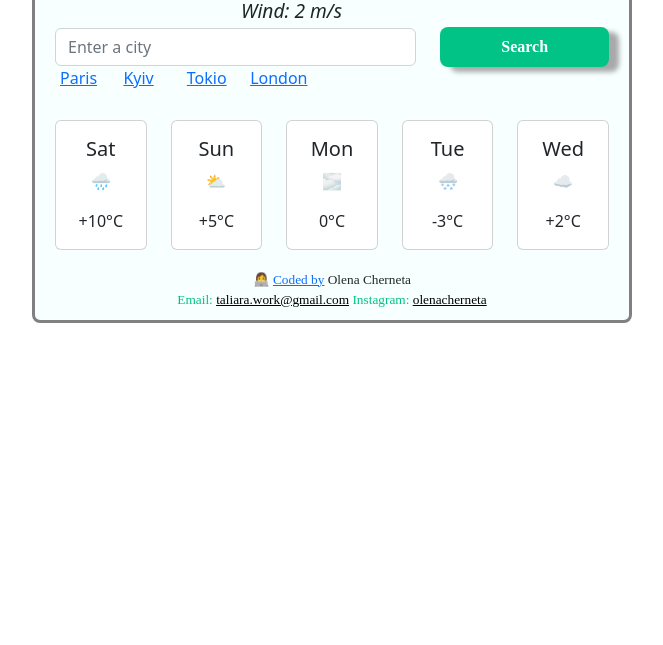
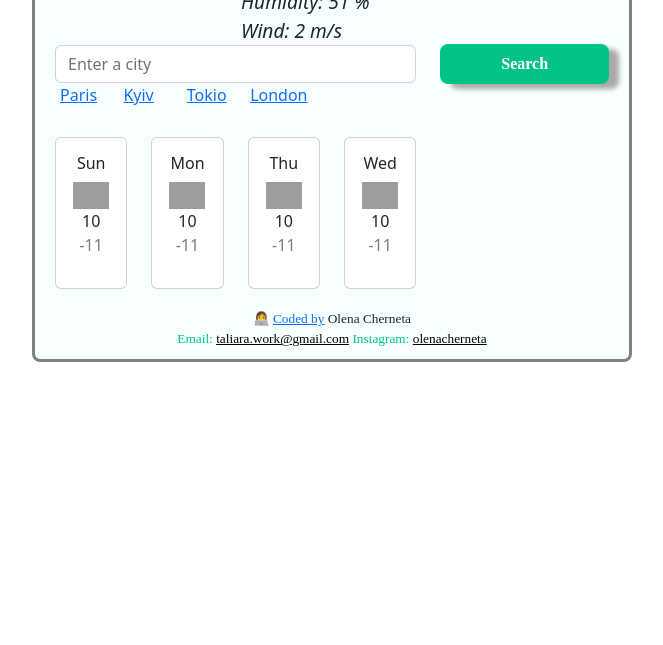
Before and after one commit to OlenaCherneta/Weather-App-Project, a plain HTML site: page index.html in a window 1280 px wide. Shown: the part 155-800 px from the top of the page, without its empty margins (308-971 px from the left). Drawn offline with nearby package versions, Linux system fonts and the light colour scheme; no server answers; grey boxes are pictures that could not be loaded; a web font is replaced by a local one.

Commit message:
Weather forecast and minimum temperature for the weather forecast added

```diff
--- a/index.html
+++ b/index.html
@@ -120,52 +120,9 @@
           </div>
         </div>
 
-        <div class="row align-items-start forcast">
-          <div class="col">
-            <div class="card">
-              <div class="card-body">
-                <h5 class="card-title">Sat</h5>
-                <p class="card-text">🌧️</p>
-                <p class="card-text">+10°C</p>
-              </div>
-            </div>
-          </div>
-          <div class="col">
-            <div class="card">
-              <div class="card-body">
-                <h5 class="card-title">Sun</h5>
-                <p class="card-text">⛅</p>
-                <p class="card-text">+5°C</p>
-              </div>
-            </div>
-          </div>
-          <div class="col">
-            <div class="card">
-              <div class="card-body">
-                <h5 class="card-title">Mon</h5>
-                <p class="card-text">🌫️</p>
-                <p class="card-text">0°C</p>
-              </div>
-            </div>
-          </div>
-          <div class="col">
-            <div class="card">
-              <div class="card-body">
-                <h5 class="card-title">Tue</h5>
-                <p class="card-text">🌨️</p>
-                <p class="card-text">-3°C</p>
-              </div>
-            </div>
-          </div>
-          <div class="col">
-            <div class="card">
-              <div class="card-body">
-                <h5 class="card-title">Wed</h5>
-                <p class="card-text">☁️</p>
-                <p class="card-text">+2°C</p>
-              </div>
-            </div>
-          </div>
+        <div class="row align-items-start forecast" id="forecast">
+
+
         </div>
         <p class="contact-me">
           👩‍💻
--- a/src/index.js
+++ b/src/index.js
@@ -1,3 +1,38 @@
+function displayForecast(){
+  let forecastElement = document.querySelector("#forecast");
+
+  let forecastHTML = "";
+  let days = ["Sun", "Mon", "Thu", "Wed"];
+  days.forEach(function (day) {
+    forecastHTML =
+      forecastHTML +
+      `
+  <div class="col-2">
+            <div class="card">
+              <div class="card-body">
+                <h5 class="card-title">${day}</h5>
+                <img class="card-icon" src="https://openweathermap.org/img/wn/50d@2x.png" alt="">
+
+                <p class="card-text">
+                  <span class="maximum-temperature">
+                    10
+                  </span>
+                   <br>
+                  <span class="minimum-temperature">
+                     -11
+                  </span>
+                </p>
+              </div>
+            </div>
+          </div>
+  `;
+  });
+
+
+  forecastElement.innerHTML = forecastHTML;
+}
+
+
 function currentDayAndTime() {
   //Function to show current day and time
   let now = new Date();
@@ -52,7 +87,8 @@ function showTemperature(responce) {
   let iconElement = document.querySelector("#weatherIcon");
   iconElement.setAttribute(
     "src",
-    `https://openweathermap.org/img/wn/${responce.data.weather[0].icon}@2x.png`)
+    `https://openweathermap.org/img/wn/${responce.data.weather[0].icon}@2x.png`);
+
 
 }
 
@@ -153,6 +189,7 @@ clickOnCelsius.addEventListener("click", toCelsiusDegrees);
 setInterval(currentDayAndTime);
 //Calling function for searching form
 searchCity();
+displayForecast();
 defoultCityWeather();
 geolocation();
 
--- a/src/styles.css
+++ b/src/styles.css
@@ -31,7 +31,7 @@ h2 {
     font-family: 'Silkscreen', cursive;
     font-family: 'Source Serif Pro', serif;
     font-size: auto;
-    padding-top: 15px;
+    padding-top: 35px;
 }
 
 .weather-now-header {
@@ -131,13 +131,30 @@ h2 {
     padding-left: 5px;
 }
 
-.forcast {
+.forecast {
     padding: 10px 20px;
     padding-bottom: 20px;
     text-align: center;
 
 }
 
+
+.card-body
+{
+    height: 150px;
+}
+
+.card-title {
+    font-size: 16px;
+}
+
+.card-icon {
+    width: 36px;
+}
+
+.minimum-temperature {
+    opacity: 0.6;
+}
 
 
 
```
